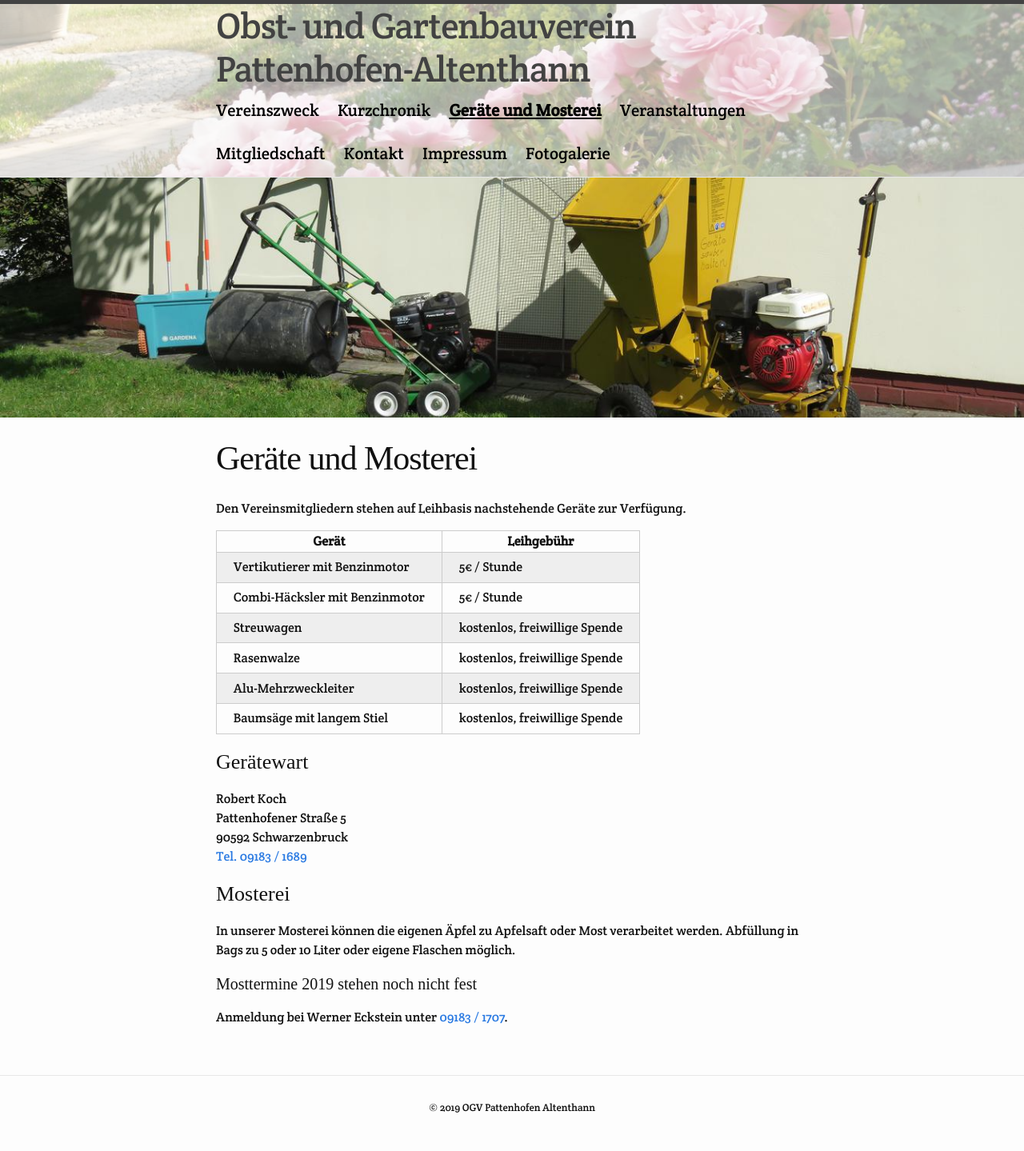
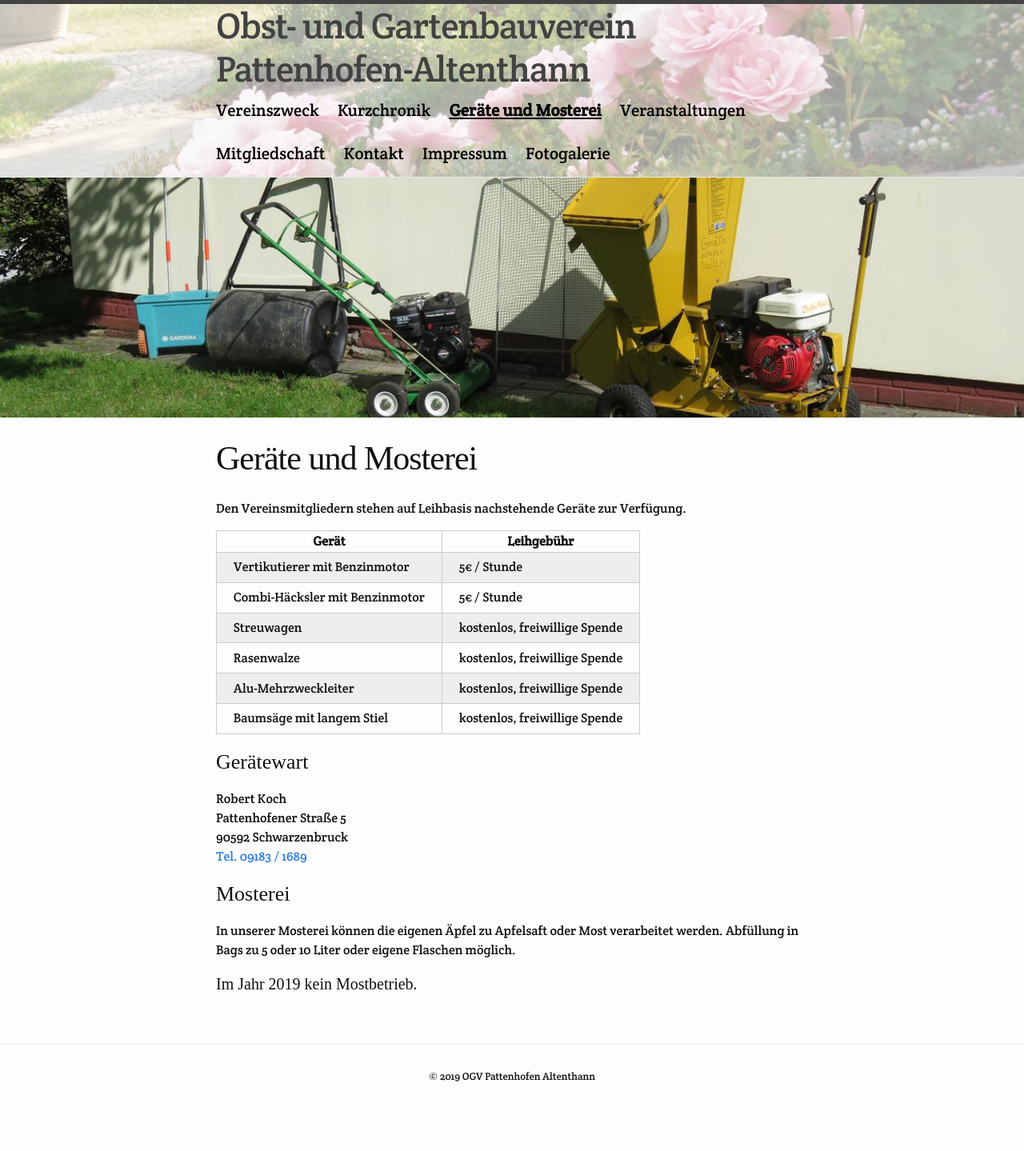
Before and after one commit to markuseckstein/ogv, a Jekyll site: the page built from geraete.html, in a window 1280 px wide. Shown: the whole page at 80% size. Built offline with Jekyll 4.4.1, drawn with Linux system fonts in a browser that asks for light colours; some web fonts are replaced; after the commit the page ends 1400 px from its top, so only the background shows below that.

Commit message:
kein  Mostbetrieb 2019

```diff
--- a/geraete.html
+++ b/geraete.html
@@ -62,7 +62,7 @@ teaser-image: geraete
   In unserer Mosterei können die eigenen Äpfel zu Apfelsaft oder Most verarbeitet werden. Abfüllung in Bags zu 5 oder 10 Liter
   oder eigene Flaschen möglich.
 </p>
-<h4>Mosttermine 2019 stehen noch nicht fest</h4>
+<h4>Im Jahr 2019 kein Mostbetrieb.</h4>
 
 <!--Jeweils Freitag und Samstag:
 <p>
@@ -76,5 +76,5 @@ teaser-image: geraete
   <li>19. und 20. Oktober</li>
  </ul>
 </p>-->
-<p>Anmeldung bei Werner Eckstein unter
-  <a href="tel:+49-9183-1707">09183 / 1707</a>.</p>
+<!-- <p>Anmeldung bei Werner Eckstein unter
+  <a href="tel:+49-9183-1707">09183 / 1707</a>.</p> -->
```
